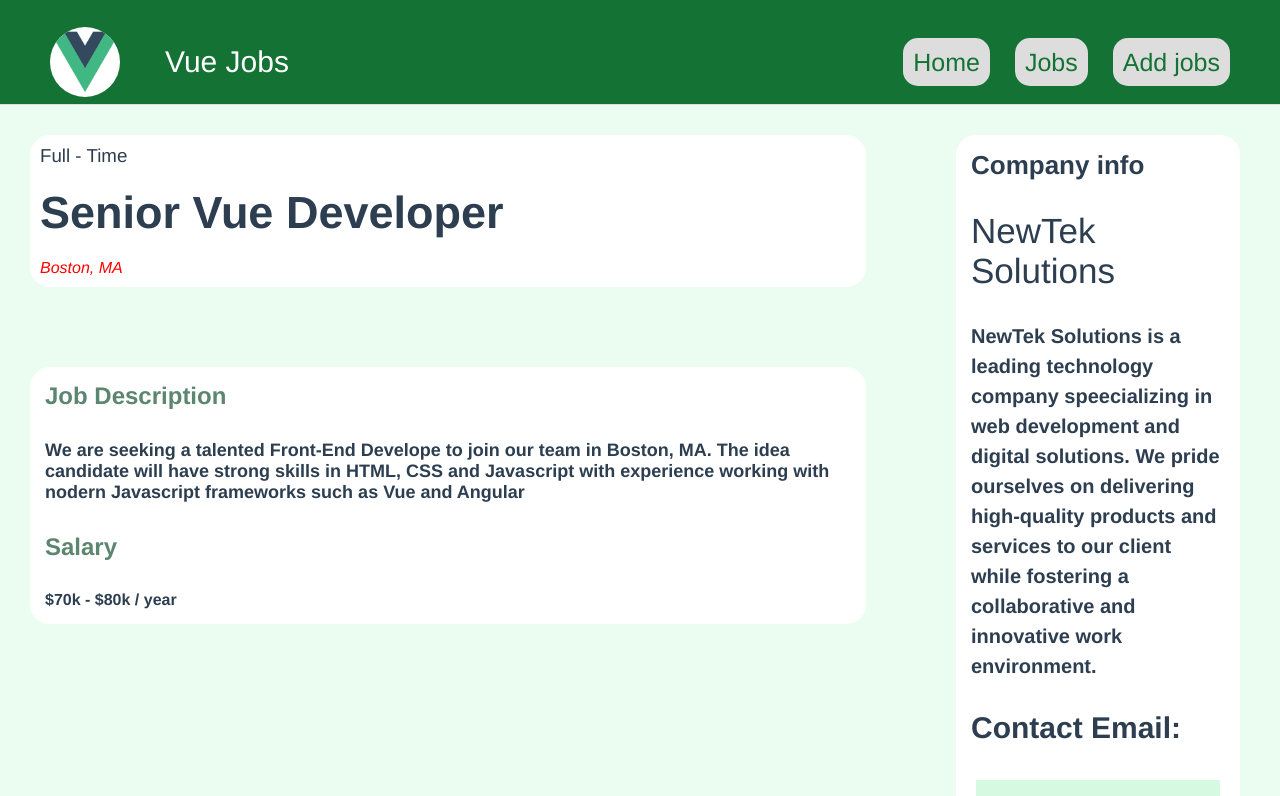
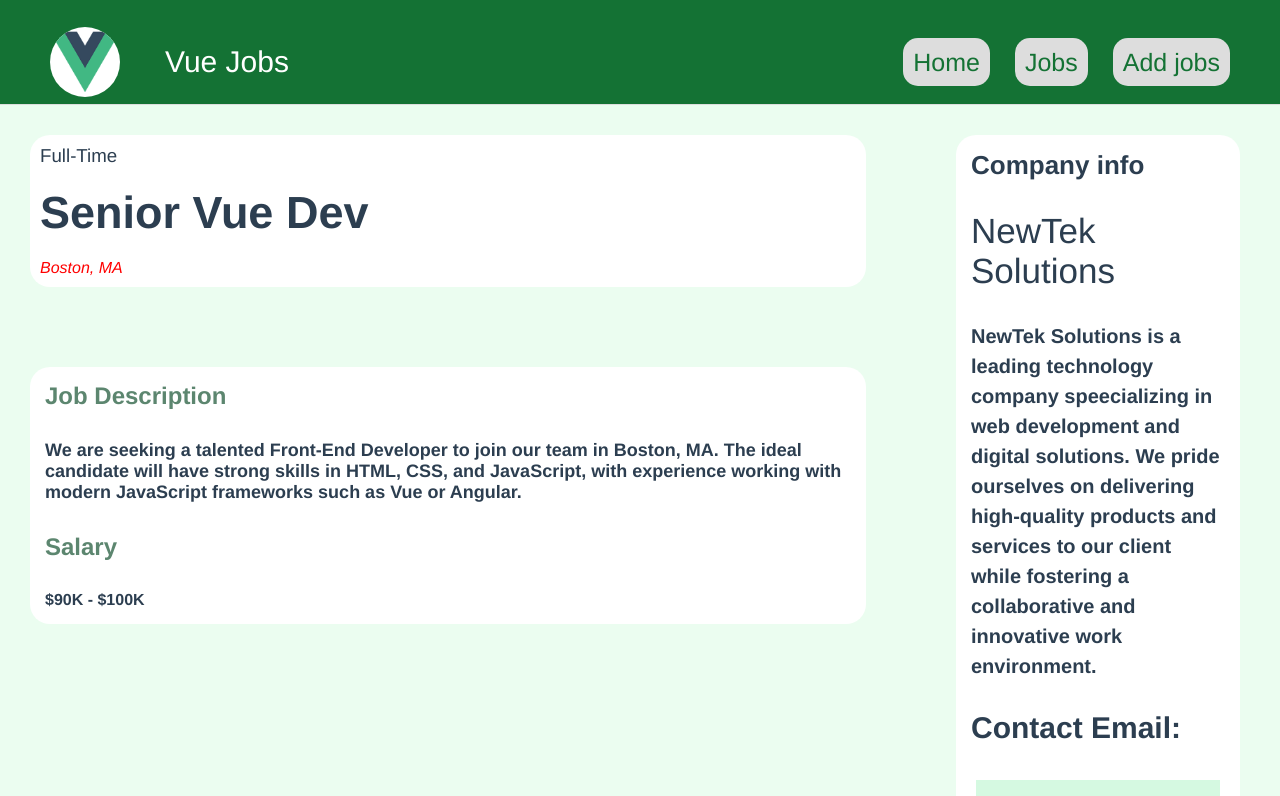
Before and after one commit to vickydollas/vue_course_site_purchase, a Vue app: page /jobs/1 in a window 1280 px wide. Shown: the top 796 px of the page. Built offline with nearby package versions, Linux system fonts and the light colour scheme; data requests are answered from the project's data file.

Commit message:
json-server

```diff
--- a/package.json
+++ b/package.json
@@ -5,10 +5,12 @@
   "scripts": {
     "serve": "vue-cli-service serve",
     "build": "vue-cli-service build",
-    "lint": "vue-cli-service lint"
+    "lint": "vue-cli-service lint",
+    "server": "json-server --watch src/jobs2.json --port 4000"
   },
   "dependencies": {
     "core-js": "^3.8.3",
+    "json-server": "^1.0.0-beta.3",
     "primeicons": "^7.0.0",
     "vue": "^3.2.13",
     "vue-router": "^4.6.3"
--- a/src/components/JobListing.vue
+++ b/src/components/JobListing.vue
@@ -11,12 +11,21 @@
 </template>
 
 <script setup>
-import jobData from './jobs.json'
-import { ref, defineProps } from 'vue'
+// import jobData from './jobs.json'
+import { ref, defineProps, onMounted } from 'vue'
 import { RouterLink } from 'vue-router'
 import JobListingCard from './JobListingCard.vue'
 
-const jobs = ref(jobData.jobs)
+const jobs = ref([])
+onMounted(async () => {
+    try {
+        const response = await fetch('http://localhost:4000/jobs')
+        jobs.value = await response.json()
+    } catch (error) {
+        console.log('error loading', error)
+    }
+})
+
 defineProps({
     limit: Number,
     showButton: {
--- a/src/components/JobListingCard.vue
+++ b/src/components/JobListingCard.vue
@@ -7,7 +7,9 @@
             <p>{{ props.job.salary }}</p>
             <div>
                 <p>{{ props.job.location }}</p>
-                <router-link :to="'/jobs/:id' + props.job.id" class="button">Read more</router-link>
+                <!-- <router-link :to="'/jobs/:id' + props.job.id" class="button">Read more</router-link> -->
+                <router-link :to="`/jobs/${props.job.id}`" class="button">Read more</router-link>
+                <!-- <router-link :to="'/jobs/:id' + props.job.id" class="button">Read more</router-link> -->
             </div>
         </div>
     </div>
--- a/src/router/index.js
+++ b/src/router/index.js
@@ -17,7 +17,7 @@ const routes = [
   },
   {
     path: '/jobs/:id',
-    name: 'jobsDetail',
+    name: 'job-Detail',
     component: JobsDetails
   },
   {
--- a/src/views/JobsDetails.vue
+++ b/src/views/JobsDetails.vue
@@ -1,29 +1,51 @@
 <script setup>
+import { reactive, onMounted, computed } from 'vue'
+import { useRoute } from 'vue-router'
 
+const route = useRoute()
+
+// const jobId = route.params.id
+const jobId = route.params.id
+const state = reactive({
+    jobs: null,
+    isLoading: true
+})
+const jobData = computed(() => state.jobs)
+onMounted(async () => {
+    try {
+        const response = await fetch(`http://localhost:4000/jobs/${jobId}`)
+        if(!response){
+            throw new Error('Page not loading')
+        }
+        state.jobs = await response.json()
+    } catch (error) {
+        console.log('error loading, try again', error)
+    }
+    finally{
+        state.isLoading = false
+    }
+})
 </script>
 
 <template>
-    <div class="jobfull">
+    <div v-if="jobData" class="jobfull">
         <div class="jobfull-1">
             <div class="job-description1">
-                <h3>Full - Time</h3>
-                <h1>Senior Vue Developer</h1>
-                <i>Boston, MA</i>
+                <h3>{{ state.jobs.type }}</h3>
+                <h1>{{ state.jobs.title }}</h1>
+                <i>{{ state.jobs.location }}</i>
             </div>
             <div class="job-description2">
                 <h2>Job Description</h2>
-                <p>We are seeking a talented Front-End Develope to join our team in Boston, MA.
-                    The idea candidate will have strong skills in HTML, CSS and Javascript with experience
-                    working with nodern Javascript frameworks such as Vue and Angular
-                </p>
+                <p>{{ state.jobs.description }}</p>
                 <h2>Salary</h2>
-                <h4>$70k - $80k / year</h4>
+                <h4>{{ state.jobs.salary }}</h4>
             </div>
         </div>
         <div class="jobfull-2">
             <div class="job-description3">
                 <h3>Company info</h3>
-                <h2>NewTek Solutions</h2>
+                <h2>{{ state.jobs.company.name }}</h2>
                 <p>
                     NewTek Solutions is a leading technology company speecializing in web development
                     and digital solutions. We pride ourselves on delivering high-quality products and
```
Also changed, not shown: src/jobs2.json (renamed from src/components/jobs.json), 1 other file (tests, documents, lock files or other folders).
